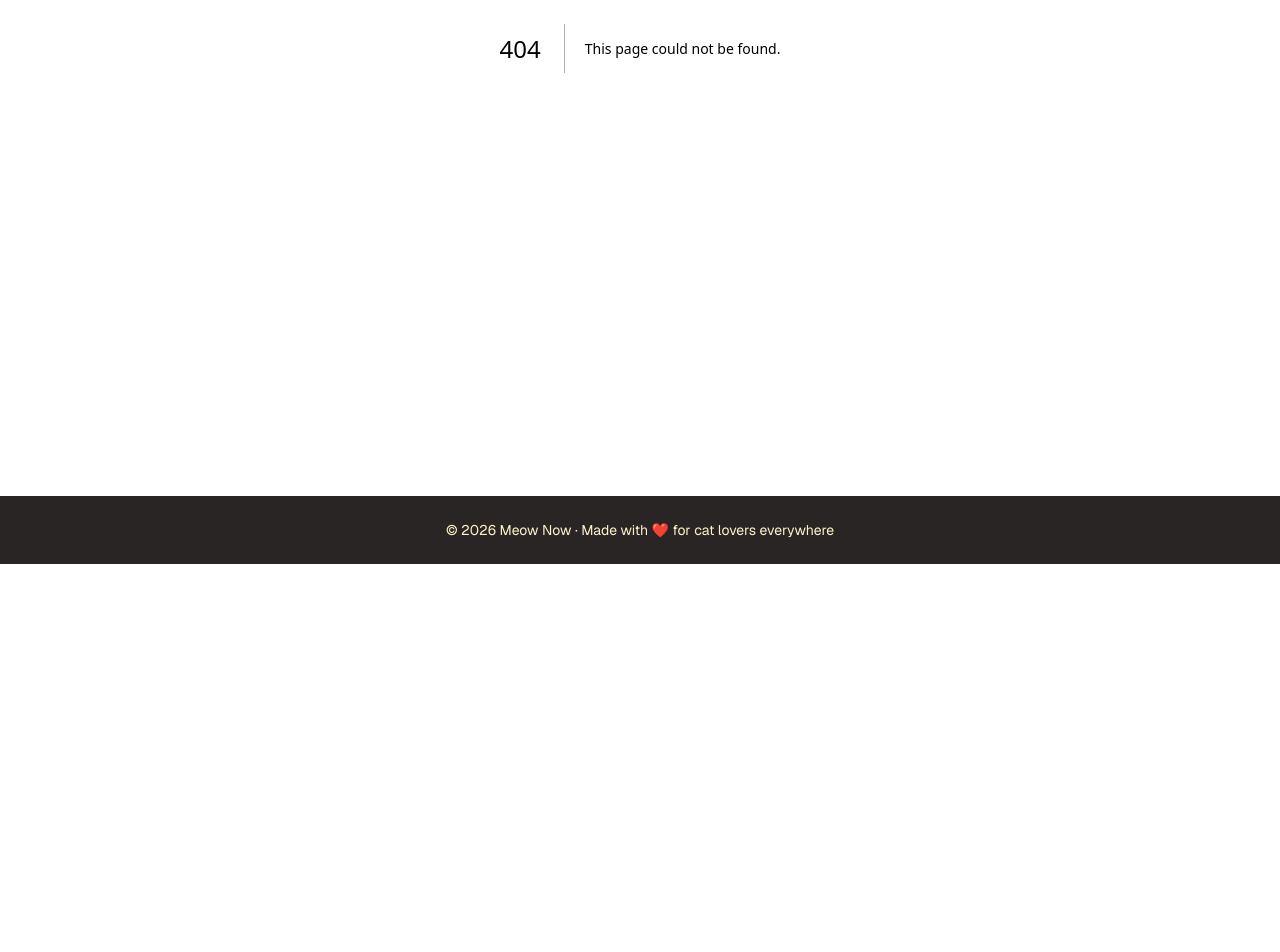
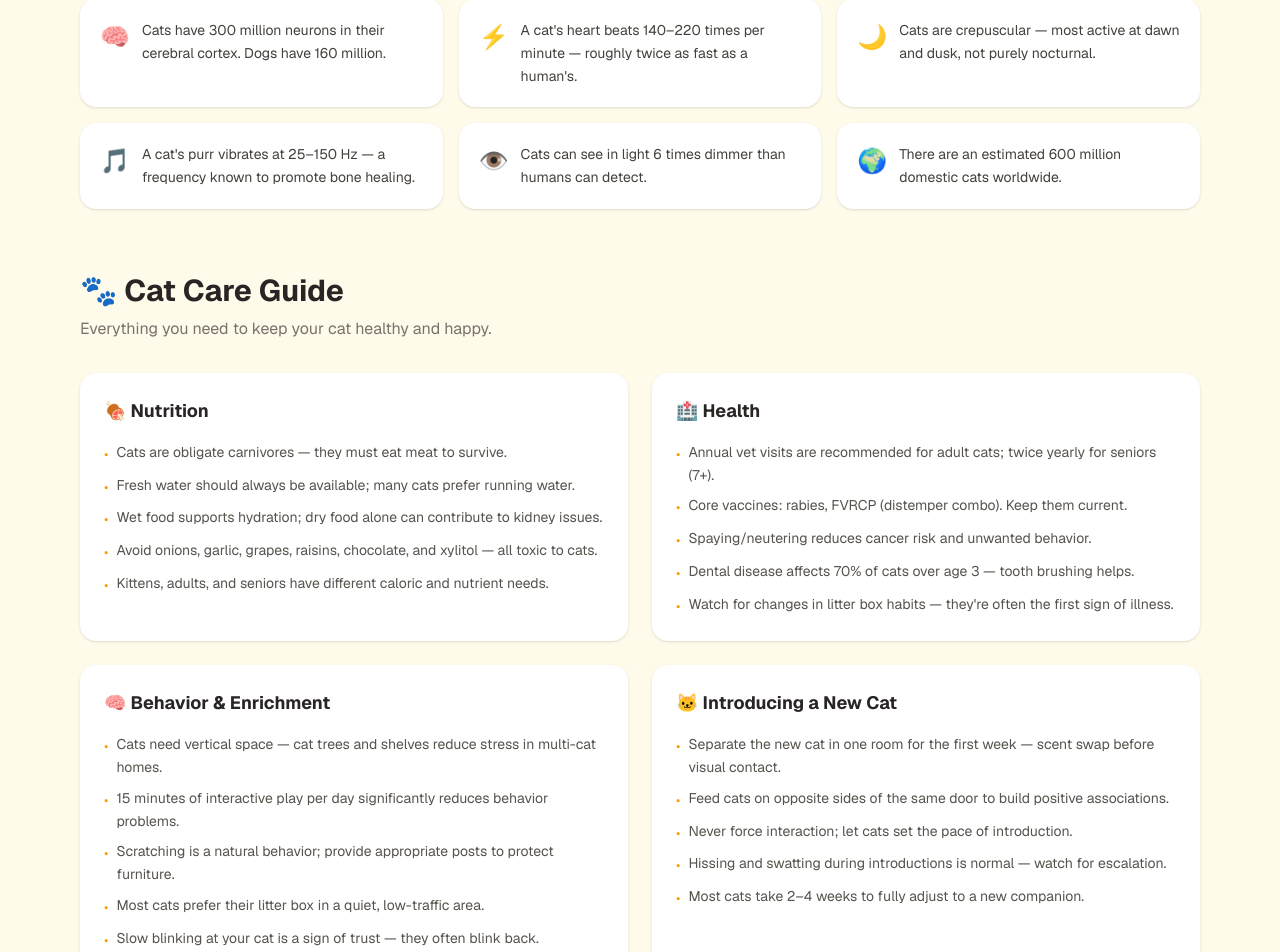
Before and after one commit to thompsmanlearn/meow-now, a Next.js app: page /facts in a window 1280 px wide. Before the commit this address had no page. Shown: the part 412-1364 px from the top of the page. Before the commit the page ends 976 px from the top, so only its background shows below. Built offline with nearby package versions, Linux system fonts and the light colour scheme.

Commit message:
feat: facts & care page — 12 facts, 4 care sections, 6 breed spotlights

```diff
--- /dev/null
+++ b/app/facts/page.tsx
@@ -0,0 +1,124 @@
+const FACTS = [
+  { emoji: "😴", fact: "Cats sleep 12–16 hours a day — up to 70% of their lives." },
+  { emoji: "👃", fact: "A cat's nose print is as unique as a human fingerprint." },
+  { emoji: "🦘", fact: "Cats can jump up to 6 times their own body length in a single leap." },
+  { emoji: "🗣️", fact: "Cats make over 100 distinct vocalizations. Dogs make about 10." },
+  { emoji: "🐾", fact: "A group of cats is called a clowder. A group of kittens is a kindle." },
+  { emoji: "🏺", fact: "The oldest known pet cat lived 9,500 years ago — found in a grave in Cyprus." },
+  { emoji: "🧠", fact: "Cats have 300 million neurons in their cerebral cortex. Dogs have 160 million." },
+  { emoji: "⚡", fact: "A cat's heart beats 140–220 times per minute — roughly twice as fast as a human's." },
+  { emoji: "🌙", fact: "Cats are crepuscular — most active at dawn and dusk, not purely nocturnal." },
+  { emoji: "🎵", fact: "A cat's purr vibrates at 25–150 Hz — a frequency known to promote bone healing." },
+  { emoji: "👁️", fact: "Cats can see in light 6 times dimmer than humans can detect." },
+  { emoji: "🌍", fact: "There are an estimated 600 million domestic cats worldwide." },
+];
+
+const CARE = [
+  {
+    title: "🍖 Nutrition",
+    points: [
+      "Cats are obligate carnivores — they must eat meat to survive.",
+      "Fresh water should always be available; many cats prefer running water.",
+      "Wet food supports hydration; dry food alone can contribute to kidney issues.",
+      "Avoid onions, garlic, grapes, raisins, chocolate, and xylitol — all toxic to cats.",
+      "Kittens, adults, and seniors have different caloric and nutrient needs.",
+    ],
+  },
+  {
+    title: "🏥 Health",
+    points: [
+      "Annual vet visits are recommended for adult cats; twice yearly for seniors (7+).",
+      "Core vaccines: rabies, FVRCP (distemper combo). Keep them current.",
+      "Spaying/neutering reduces cancer risk and unwanted behavior.",
+      "Dental disease affects 70% of cats over age 3 — tooth brushing helps.",
+      "Watch for changes in litter box habits — they're often the first sign of illness.",
+    ],
+  },
+  {
+    title: "🧠 Behavior & Enrichment",
+    points: [
+      "Cats need vertical space — cat trees and shelves reduce stress in multi-cat homes.",
+      "15 minutes of interactive play per day significantly reduces behavior problems.",
+      "Scratching is a natural behavior; provide appropriate posts to protect furniture.",
+      "Most cats prefer their litter box in a quiet, low-traffic area.",
+      "Slow blinking at your cat is a sign of trust — they often blink back.",
+    ],
+  },
+  {
+    title: "🐱 Introducing a New Cat",
+    points: [
+      "Separate the new cat in one room for the first week — scent swap before visual contact.",
+      "Feed cats on opposite sides of the same door to build positive associations.",
+      "Never force interaction; let cats set the pace of introduction.",
+      "Hissing and swatting during introductions is normal — watch for escalation.",
+      "Most cats take 2–4 weeks to fully adjust to a new companion.",
+    ],
+  },
+];
+
+const BREEDS = [
+  { name: "Maine Coon", trait: "Gentle giant", desc: "One of the largest domestic breeds. Dog-like loyalty, tufted ears, and a love of water." },
+  { name: "Siamese", trait: "Vocal & social", desc: "Extremely communicative and people-oriented. One of the oldest recognized breeds." },
+  { name: "Persian", trait: "Calm & regal", desc: "Long, luxurious coat and a quiet temperament. Requires daily grooming." },
+  { name: "Bengal", trait: "Wild look, domestic soul", desc: "Spotted coat from Asian Leopard Cat ancestry. High energy and very playful." },
+  { name: "Scottish Fold", trait: "Distinctive folded ears", desc: "Known for owl-like appearance and calm demeanor. Good with families." },
+  { name: "Ragdoll", trait: "Goes limp when held", desc: "Floppy, relaxed personality. One of the most affectionate and gentle breeds." },
+];
+
+export default function FactsPage() {
+  return (
+    <div className="max-w-6xl mx-auto px-4 py-12">
+      {/* Facts */}
+      <section className="mb-16">
+        <h1 className="text-3xl font-bold text-stone-800 mb-2">🧠 Cat Facts</h1>
+        <p className="text-stone-500 mb-8">Things that make cats endlessly fascinating.</p>
+        <div className="grid grid-cols-1 sm:grid-cols-2 lg:grid-cols-3 gap-4">
+          {FACTS.map(({ emoji, fact }, i) => (
+            <div key={i} className="cat-card bg-white rounded-2xl p-5 shadow flex gap-3 items-start">
+              <span className="text-2xl mt-0.5">{emoji}</span>
+              <p className="text-stone-700 text-sm leading-relaxed">{fact}</p>
+            </div>
+          ))}
+        </div>
+      </section>
+
+      {/* Care guide */}
+      <section className="mb-16">
+        <h2 className="text-3xl font-bold text-stone-800 mb-2">🐾 Cat Care Guide</h2>
+        <p className="text-stone-500 mb-8">Everything you need to keep your cat healthy and happy.</p>
+        <div className="grid grid-cols-1 md:grid-cols-2 gap-6">
+          {CARE.map(({ title, points }) => (
+            <div key={title} className="bg-white rounded-2xl p-6 shadow cat-card">
+              <h3 className="font-bold text-lg text-stone-800 mb-4">{title}</h3>
+              <ul className="space-y-2">
+                {points.map((p, i) => (
+                  <li key={i} className="flex gap-2 text-sm text-stone-600 leading-relaxed">
+                    <span className="text-amber-500 mt-0.5 shrink-0">•</span>
+                    {p}
+                  </li>
+                ))}
+              </ul>
+            </div>
+          ))}
+        </div>
+      </section>
+
+      {/* Breed spotlight */}
+      <section>
+        <h2 className="text-3xl font-bold text-stone-800 mb-2">🐈 Breed Spotlight</h2>
+        <p className="text-stone-500 mb-8">Six popular breeds and what makes them special.</p>
+        <div className="grid grid-cols-1 sm:grid-cols-2 lg:grid-cols-3 gap-5">
+          {BREEDS.map(({ name, trait, desc }) => (
+            <div key={name} className="cat-card bg-amber-50 border border-amber-200 rounded-2xl p-5 shadow-sm">
+              <h3 className="font-bold text-stone-800 text-lg">{name}</h3>
+              <span className="inline-block bg-amber-400 text-stone-800 text-xs font-semibold px-2 py-0.5 rounded-full mb-3">
+                {trait}
+              </span>
+              <p className="text-stone-600 text-sm leading-relaxed">{desc}</p>
+            </div>
+          ))}
+        </div>
+      </section>
+    </div>
+  );
+}
```
